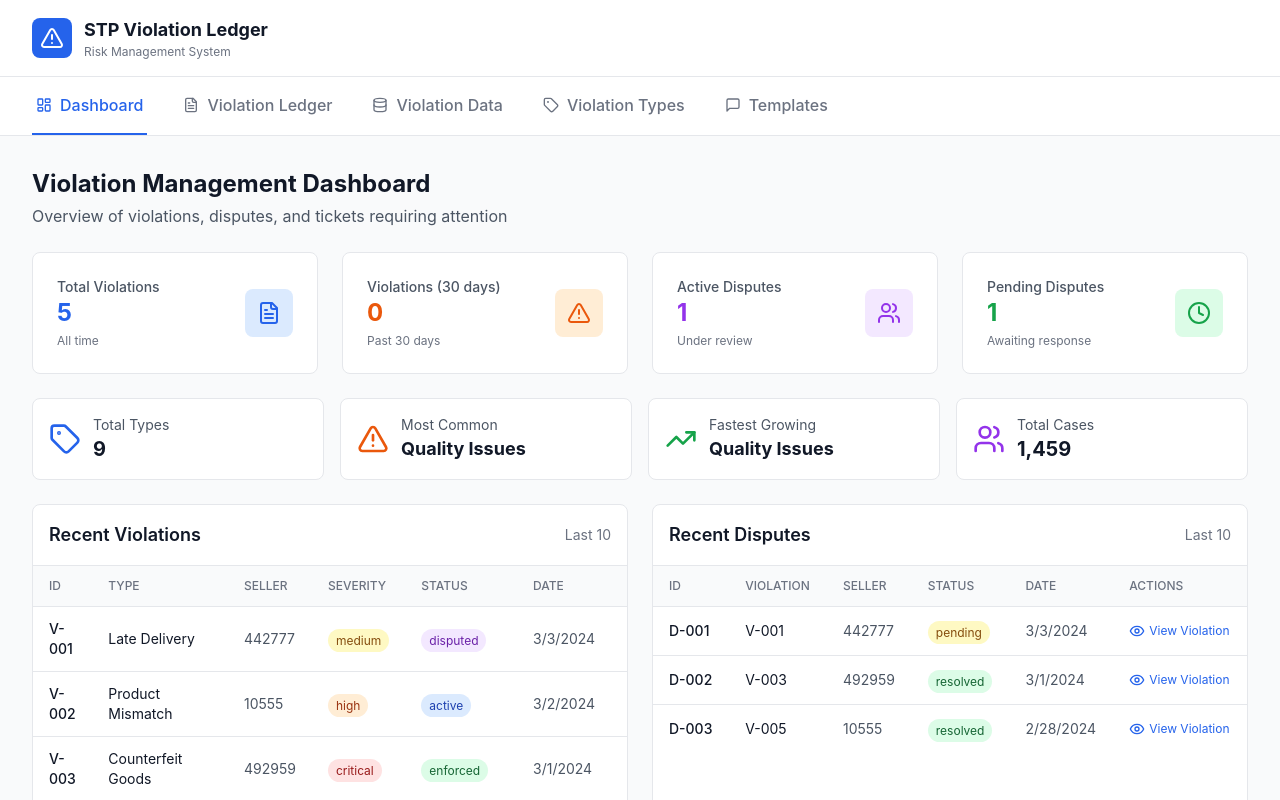
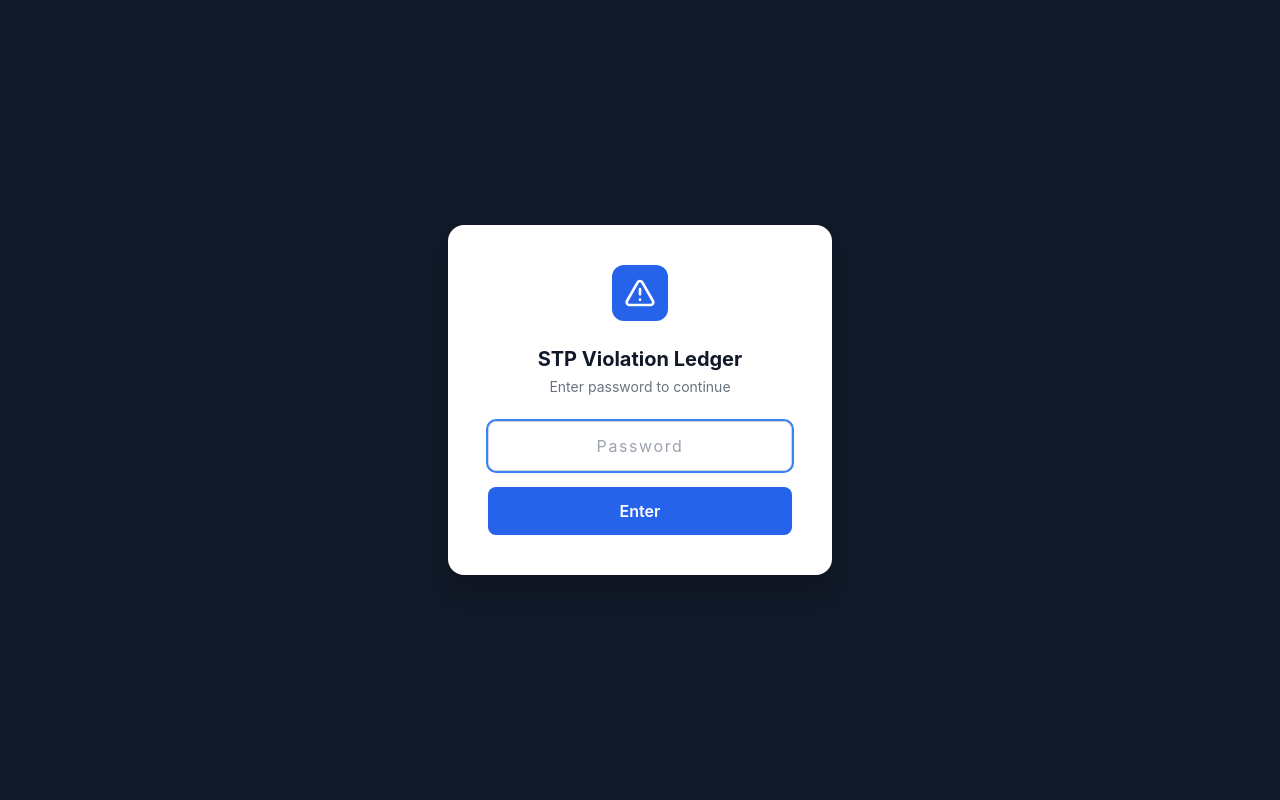
Before and after one commit to omarkamal280/STP_VL, a React (Create React App) app: page / in a window 1280 px wide. Shown: the top 800 px of the page. Built offline with nearby package versions, Linux system fonts and the light colour scheme; the HTML template or start-up script is replaced by a standard one.

Commit message:
Add password gate screen

```diff
--- a/src/App.tsx
+++ b/src/App.tsx
@@ -53,7 +53,63 @@ const tabItems: TabItem[] = [
   }
 ];
 
+const CORRECT_PASSWORD = 'iknowomarkamal';
+
+function PasswordGate({ onUnlock }: { onUnlock: () => void }) {
+  const [input, setInput] = useState('');
+  const [wrong, setWrong] = useState(false);
+
+  const handleSubmit = (e: React.FormEvent) => {
+    e.preventDefault();
+    if (input === CORRECT_PASSWORD) {
+      onUnlock();
+    } else {
+      setWrong(true);
+      setInput('');
+    }
+  };
+
+  if (wrong) {
+    return (
+      <div className="min-h-screen bg-black flex items-center justify-center">
+        <p className="text-red-500 text-5xl font-black tracking-widest select-none">STRANGER DANGER</p>
+      </div>
+    );
+  }
+
+  return (
+    <div className="min-h-screen bg-gray-900 flex items-center justify-center">
+      <div className="bg-white rounded-2xl shadow-xl p-10 w-full max-w-sm flex flex-col items-center space-y-6">
+        <div className="flex items-center justify-center w-14 h-14 bg-blue-600 rounded-xl">
+          <AlertTriangle className="w-8 h-8 text-white" />
+        </div>
+        <div className="text-center">
+          <h1 className="text-xl font-bold text-gray-900">STP Violation Ledger</h1>
+          <p className="text-sm text-gray-500 mt-1">Enter password to continue</p>
+        </div>
+        <form onSubmit={handleSubmit} className="w-full space-y-4">
+          <input
+            type="password"
+            value={input}
+            onChange={(e) => setInput(e.target.value)}
+            autoFocus
+            placeholder="Password"
+            className="w-full px-4 py-3 border border-gray-300 rounded-lg focus:outline-none focus:ring-2 focus:ring-blue-500 text-center tracking-widest"
+          />
+          <button
+            type="submit"
+            className="w-full py-3 bg-blue-600 text-white rounded-lg font-semibold hover:bg-blue-700 transition-colors"
+          >
+            Enter
+          </button>
+        </form>
+      </div>
+    </div>
+  );
+}
+
 function App() {
+  const [unlocked, setUnlocked] = useState(false);
   const [activeTab, setActiveTab] = useState('dashboard');
   const [navigationState, setNavigationState] = useState<any>({});
 
@@ -65,6 +121,10 @@ function App() {
       setNavigationState(state);
     }
   };
+
+  if (!unlocked) {
+    return <PasswordGate onUnlock={() => setUnlocked(true)} />;
+  }
 
   return (
     <div className="min-h-screen bg-gray-50">
```
